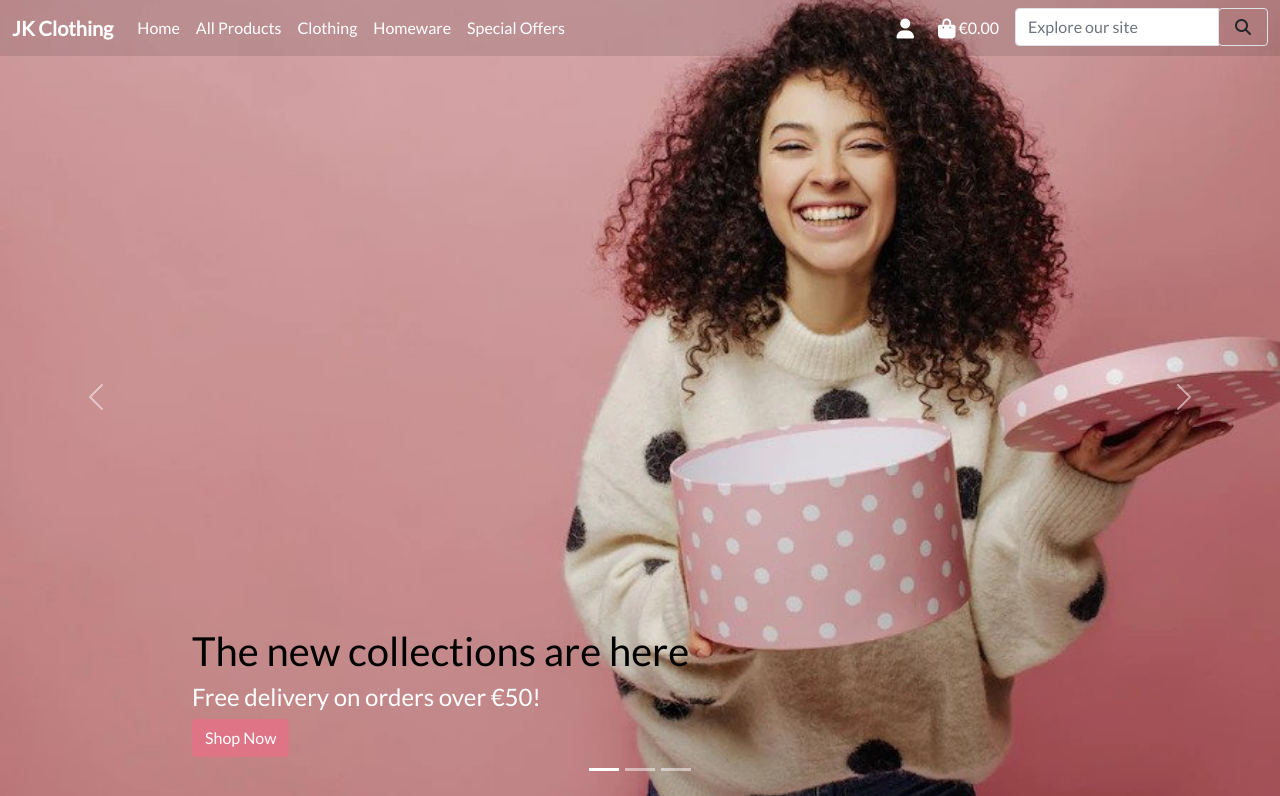
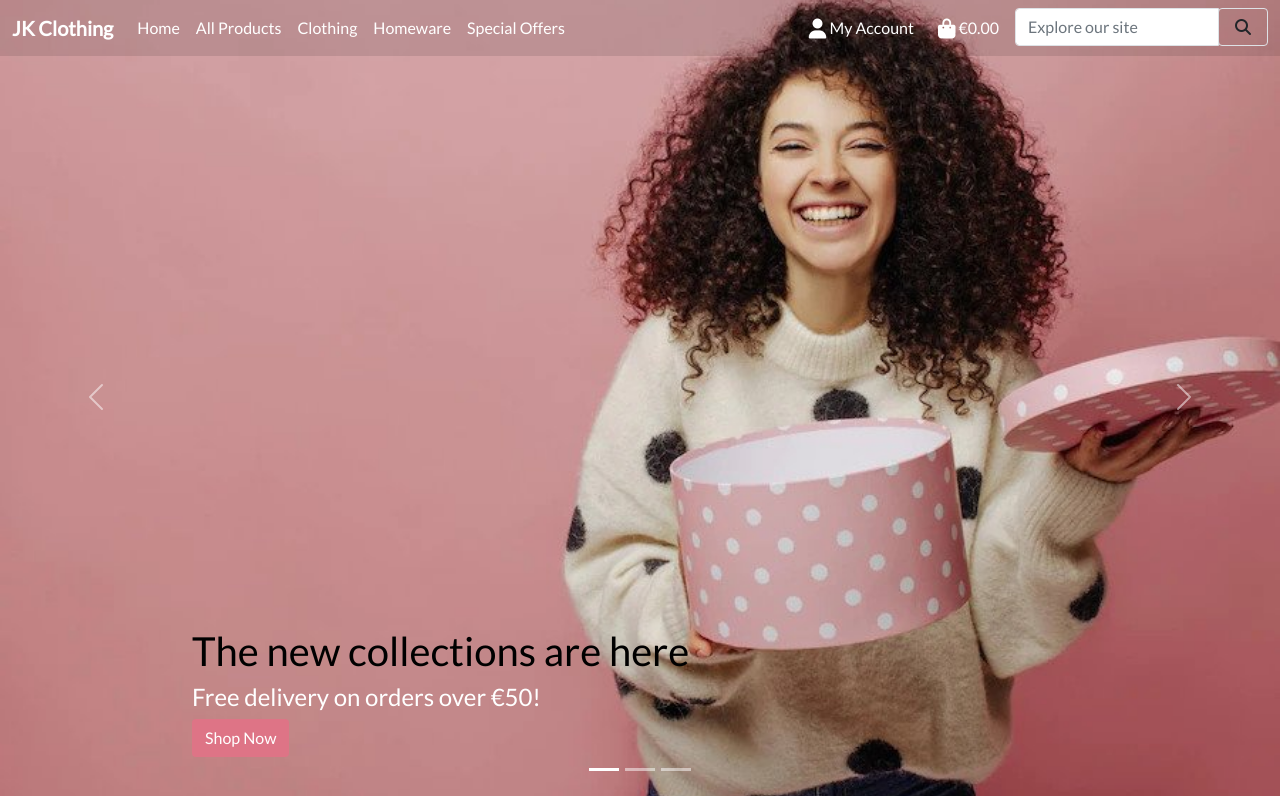
Before and after one commit to ainchu18/jk_clothing, a Django app: page / in a window 1280 px wide. Shown: the top 796 px of the page. Run offline with Django 3.2, Linux system fonts and the light colour scheme; parts of the project's set-up code (start-up, migrations or seed data) failed here and were passed over; some libraries are stand-ins or nearby versions.

Commit message:
add a span on the my account anchor

```diff
--- a/templates/includes/main.nav.html
+++ b/templates/includes/main.nav.html
@@ -68,6 +68,7 @@
                     <a class="nav-link" href="" id="user-options" data-bs-toggle="dropdown" aria-haspopup="true"
                         aria-expanded="false">
                         <i class="fas fa-user fa-lg"></i>
+                        <span class="list-inline-item">My Account</span>
                     </a>
                     <div class="dropdown-menu border-0" aria-labelledby="user-options">
                         {% if request.user.is_authenticated %}
```
Also changed, not shown: README.md.
